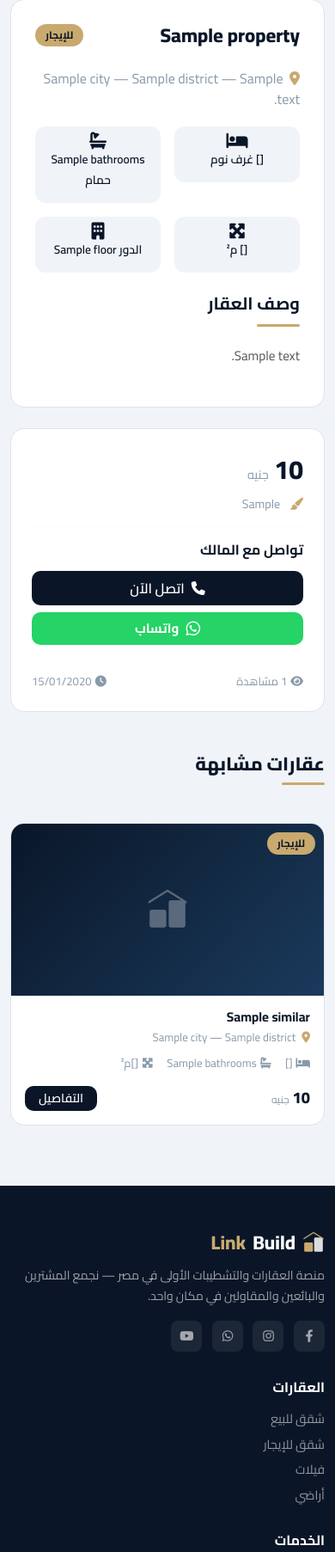
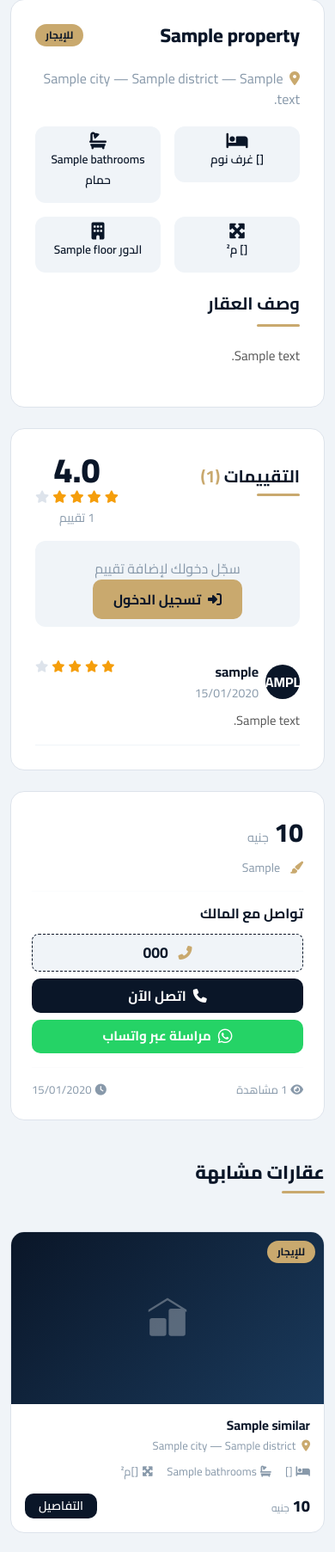
Before and after one commit to minayakop/buildlink, a Django app: template templates/properties/detail.html in a window 390 px wide. Shown: the part 557-2362 px from the top of the page at 86% size. Run offline with Django 5.2, Linux system fonts and the light colour scheme; the template is opened without the code that fills it: most values are stand-ins (such as "Sample title", 1, 10 or a date in 2020).

Commit message:
add phone whatsapp to form and template

```diff
--- a/templates/properties/detail.html
+++ b/templates/properties/detail.html
@@ -123,57 +123,7 @@
                 </div>
                 {% endif %}
             </div>
-        </div>
 
-        <!-- Sidebar -->
-        <div class="col-md-4">
-            <div style="background:#fff;border-radius:16px;padding:24px;border:0.5px solid #dde3eb;position:sticky;top:80px;">
-                <div class="price-tag mb-2" style="font-size:1.9rem;">
-                    {{ property.price|floatformat:0 }}
-                    <small style="font-size:0.9rem;color:var(--gray);font-weight:400;">جنيه</small>
-                </div>
-                {% if property.finishing %}
-                <p style="color:var(--gray);font-size:0.88rem;margin-bottom:16px;">
-                    <i class="fas fa-paint-brush me-2" style="color:var(--gold);"></i>
-                    {{ property.get_finishing_display }}
-                </p>
-                {% endif %}
-
-                <hr style="border-color:#f0f4f8;">
-
-                <h6 style="font-weight:700;color:var(--navy);margin-bottom:14px;">تواصل مع المالك</h6>
-                <a href="tel:01000000000" class="btn btn-primary w-100 mb-2 py-2">
-                    <i class="fas fa-phone me-2"></i>اتصل الآن
-                </a>
-                <a href="https://wa.me/201000000000" target="_blank" class="w-100 mb-2 py-2 d-flex align-items-center justify-content-center"
-                   style="background:#25d366;color:#fff;border-radius:10px;font-weight:700;text-decoration:none;font-size:0.95rem;">
-                    <i class="fab fa-whatsapp me-2 fa-lg"></i>واتساب
-                </a>
-
-                <hr style="border-color:#f0f4f8;">
-
-                <div class="d-flex justify-content-between" style="font-size:0.82rem;color:var(--gray);">
-                    <span><i class="fas fa-eye me-1"></i>{{ property.views_count }} مشاهدة</span>
-                    <span><i class="fas fa-clock me-1"></i>{{ property.created_at|date:"d/m/Y" }}</span>
-                </div>
-            </div>
-        </div>
-    </div>
-
-    <!-- عقارات مشابهة -->
-    {% if similar %}
-    <div class="mt-5">
-        <h4 style="font-weight:800;color:var(--navy);margin-bottom:6px;">عقارات مشابهة</h4>
-        <div class="gold-divider"></div>
-        <div class="row g-4 mt-1">
-            {% for p in similar %}
-            <div class="col-md-3">{% include 'properties/card.html' with property=p %}</div>
-            {% endfor %}
-        </div>
-    </div>
-    {% endif %}
-</div>
-{% endblock %}
             <!-- ===== التقييمات ===== -->
             <div class="mt-4">
                 <div style="background:#fff;border-radius:16px;padding:28px;border:0.5px solid #dde3eb;">
@@ -285,6 +235,78 @@
 
                 </div>
             </div>
+        </div>
+
+        <!-- Sidebar (معلومات السعر والتواصل) -->
+        <div class="col-md-4">
+            <div style="background:#fff;border-radius:16px;padding:24px;border:0.5px solid #dde3eb;position:sticky;top:80px;">
+                <div class="price-tag mb-2" style="font-size:1.9rem;font-weight:800;color:var(--navy);">
+                    {{ property.price|floatformat:0 }}
+                    <small style="font-size:0.9rem;color:var(--gray);font-weight:400;">جنيه</small>
+                </div>
+                {% if property.finishing %}
+                <p style="color:var(--gray);font-size:0.88rem;margin-bottom:16px;">
+                    <i class="fas fa-paint-brush me-2" style="color:var(--gold);"></i>
+                    {{ property.get_finishing_display }}
+                </p>
+                {% endif %}
+
+                <hr style="border-color:#f0f4f8;">
+
+                <h6 style="font-weight:700;color:var(--navy);margin-bottom:14px;">تواصل مع المالك</h6>
+
+                {% with phone_num=property.phone|default:property.owner.phone %}
+                {% if phone_num %}
+                    <!-- عرض الرقم نفسه -->
+                    <div class="p-2 mb-2 text-center rounded-3" style="background:var(--light-bg); border: 1px dashed var(--navy); dir: ltr;">
+                        <i class="fas fa-phone-alt me-2" style="color:var(--gold);"></i>
+                        <span style="font-weight:700; font-size:1.1rem; color:var(--navy); direction: ltr; display: inline-block;">
+                            {{ phone_num }}
+                        </span>
+                    </div>
+
+                    <!-- زر الاتصال -->
+                    <a href="tel:{{ phone_num }}" class="btn btn-primary w-100 mb-2 py-2 d-flex align-items-center justify-content-center" style="border-radius:10px; font-weight:700;">
+                        <i class="fas fa-phone me-2"></i>اتصل الآن
+                    </a>
+
+                    <!-- زر الواتساب -->
+                    <a href="https://wa.me/{{ phone_num|slugify }}" target="_blank" class="w-100 mb-2 py-2 d-flex align-items-center justify-content-center"
+                       style="background:#25d366;color:#fff;border-radius:10px;font-weight:700;text-decoration:none;font-size:0.95rem;">
+                        <i class="fab fa-whatsapp me-2 fa-lg"></i>مراسلة عبر واتساب
+                    </a>
+                {% else %}
+                    <div class="alert alert-warning text-center py-2 mb-2" style="font-size:0.85rem;">
+                        <i class="fas fa-exclamation-circle me-1"></i>رقم التواصل غير متاح
+                    </div>
+                {% endif %}
+                {% endwith %}
+
+                <hr style="border-color:#f0f4f8;">
+
+                <div class="d-flex justify-content-between" style="font-size:0.82rem;color:var(--gray);">
+                    <span><i class="fas fa-eye me-1"></i>{{ property.views_count }} مشاهدة</span>
+                    <span><i class="fas fa-clock me-1"></i>{{ property.created_at|date:"d/m/Y" }}</span>
+                </div>
+            </div>
+        </div>
+    </div>
+
+    <!-- عقارات مشابهة -->
+    {% if similar %}
+    <div class="mt-5">
+        <h4 style="font-weight:800;color:var(--navy);margin-bottom:6px;">عقارات مشابهة</h4>
+        <div class="gold-divider"></div>
+        <div class="row g-4 mt-1">
+            {% for p in similar %}
+            <div class="col-md-3">{% include 'properties/card.html' with property=p %}</div>
+            {% endfor %}
+        </div>
+    </div>
+    {% endif %}
+</div>
+{% endblock %}
+
 {% block extra_js %}
 <script>
     // نجوم تفاعلية
```
Lines whose indentation alone changed are shown as unchanged.
